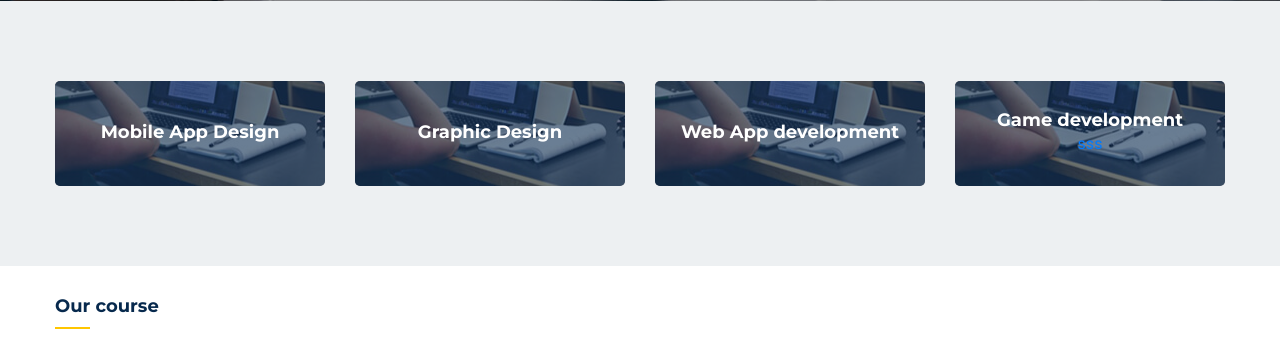
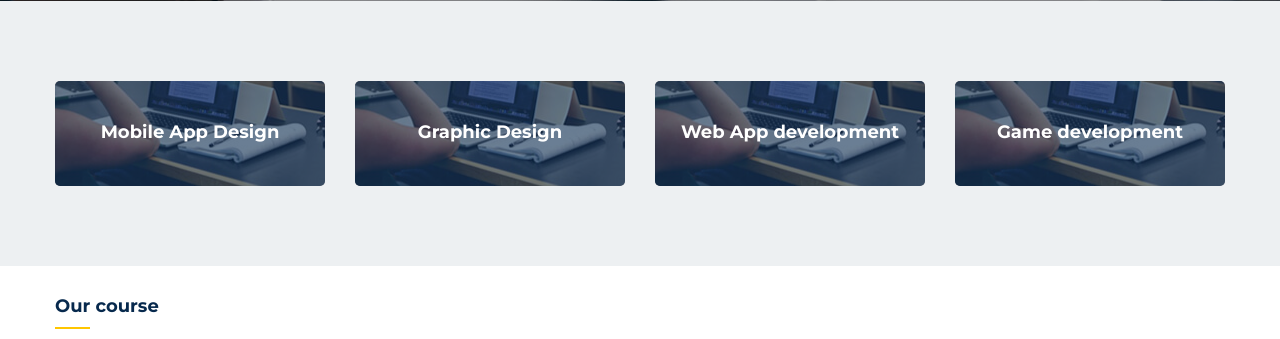
Before and after one commit to AlamgirSaeed10/shah-it-institute, a PHP site: page / in a window 1280 px wide. Shown: the part 691-1030 px from the top of the page. Run offline with PHP 8.4, Linux system fonts and the light colour scheme; data comes from the database, SQL or seed files in the repository.

Commit message:
Update index.php

```diff
--- a/index.php
+++ b/index.php
@@ -120,7 +120,6 @@
                         <div class="items-cont">
                             <a href="#">
                                 <h5>Mobile App Design</h5>
-                                <!-- <span>24 courses</span> -->
                             </a>
                         </div>
                     </div> <!-- singel items -->
@@ -133,7 +132,6 @@
                         <div class="items-cont">
                             <a href="#">
                                 <h5>Graphic Design</h5>
-                                <!-- <span>103 courses</span> -->
                             </a>
                         </div>
                     </div> <!-- singel items -->
@@ -146,7 +144,6 @@
                         <div class="items-cont">
                             <a href="#">
                                 <h5>Web App development</h5>
-                                <!-- <span>57 courses</span> -->
                             </a>
                         </div>
                     </div> <!-- singel items -->
@@ -158,7 +155,7 @@
                         </div>
                         <div class="items-cont">
                             <a href="#">
-                                <h5>Game development</h5>sss
+                                <h5>Game development</h5>
                             </a>
                         </div>
                     </div> <!-- singel items -->
```
